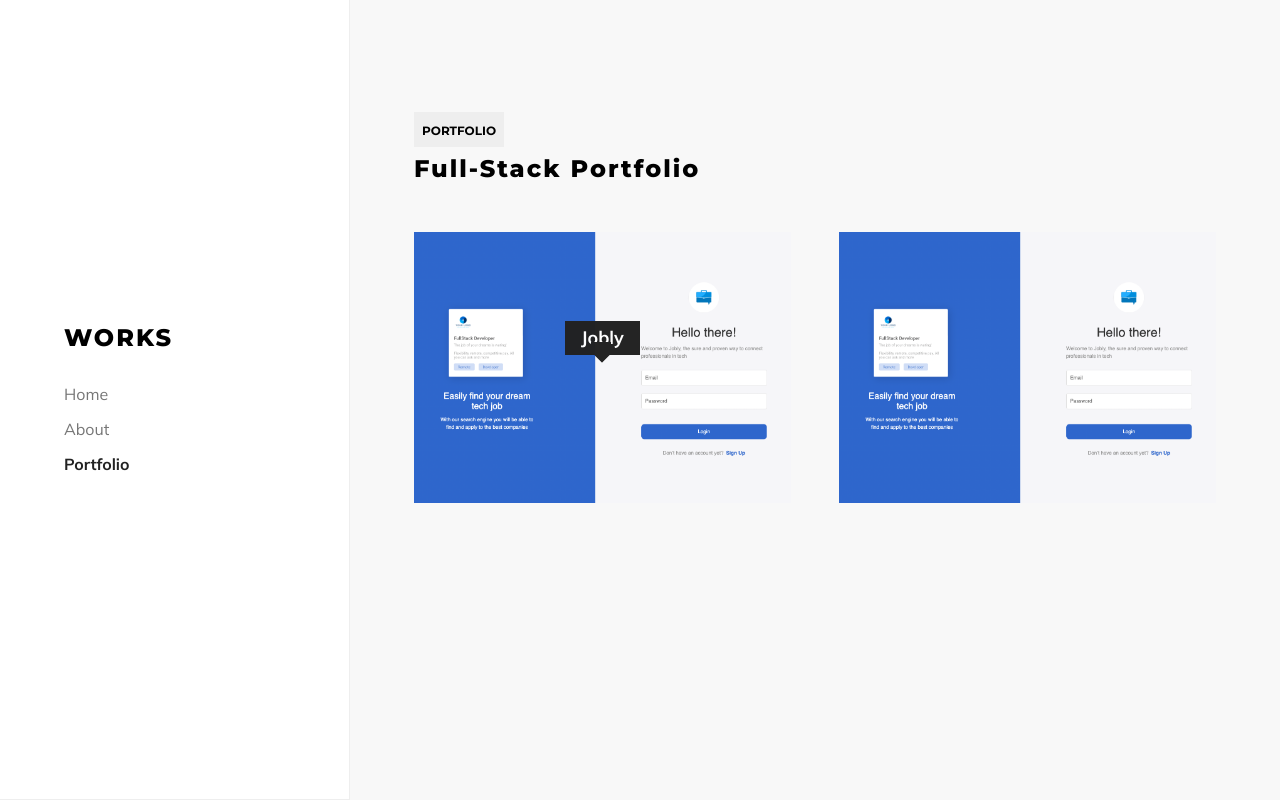
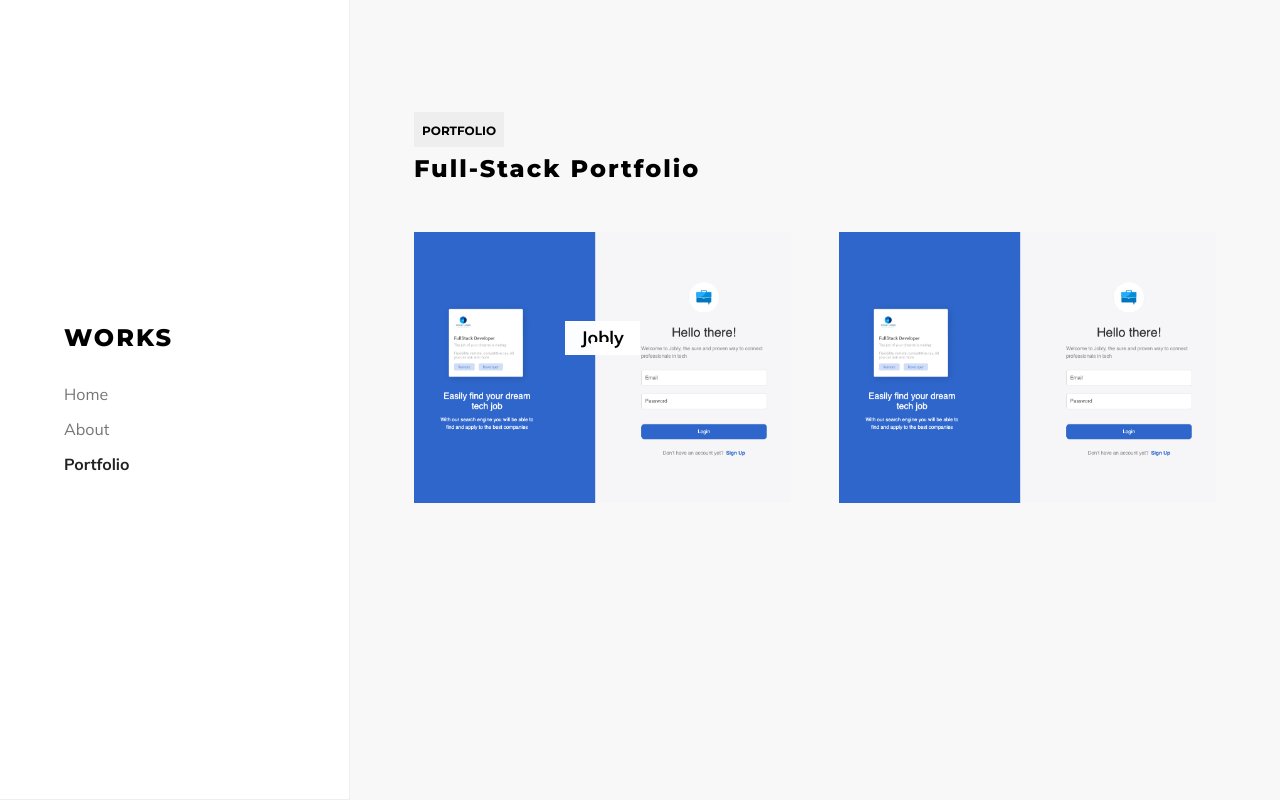
Before and after one commit to AlbaCasas/nextjs-portfolio, a Next.js app: page /portfolio in a window 1280 px wide. Both pictures are taken after a click on the element 602 px from the left and 369 px from the top of the page. Built offline with nearby package versions, Linux system fonts and the light colour scheme.

Commit message:
Fix styles

```diff
--- a/src/components/Tooltip/Tooltip.jsx
+++ b/src/components/Tooltip/Tooltip.jsx
@@ -2,7 +2,13 @@
 import { StyledTooltip } from "./styled";
 
 const Tooltip = () => {
-  return <StyledTooltip />;
+  return (
+    <StyledTooltip
+      arrowColor="transparent"
+      backgroundColor="white"
+      textColor="black"
+    />
+  );
 };
 
 export default Tooltip;
--- a/src/components/Tooltip/styled.js
+++ b/src/components/Tooltip/styled.js
@@ -2,7 +2,6 @@
 import ReactTooltip from "react-tooltip";
 
 export const StyledTooltip = styled(ReactTooltip)`
-  background: white;
   font-size: 18px !important;
   font-family: ${({ theme }) => theme.fonts.body};
   padding: 5px 15px !important;
```
